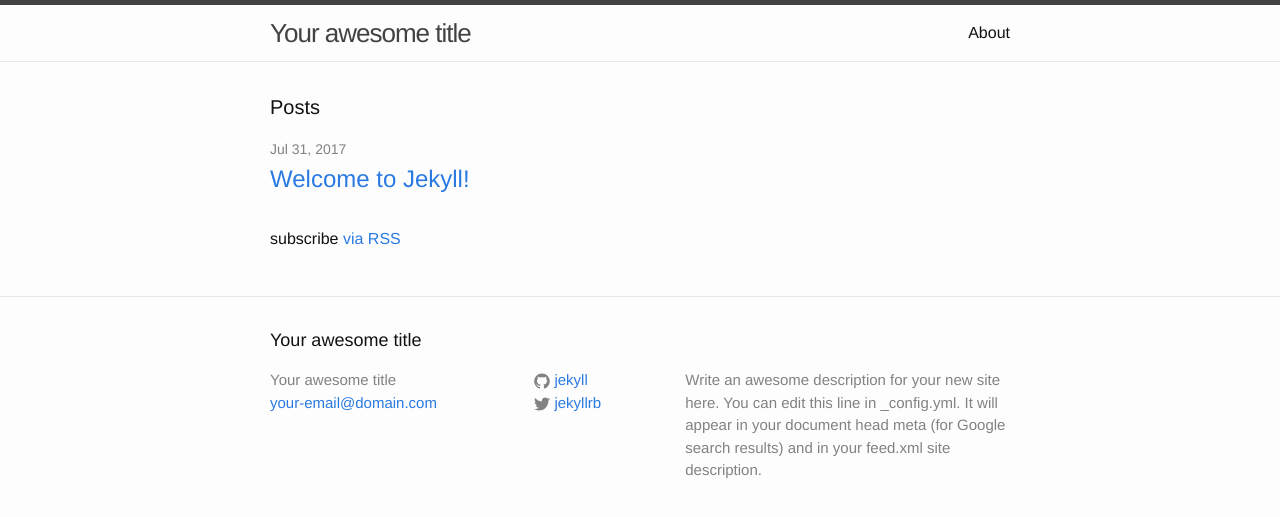
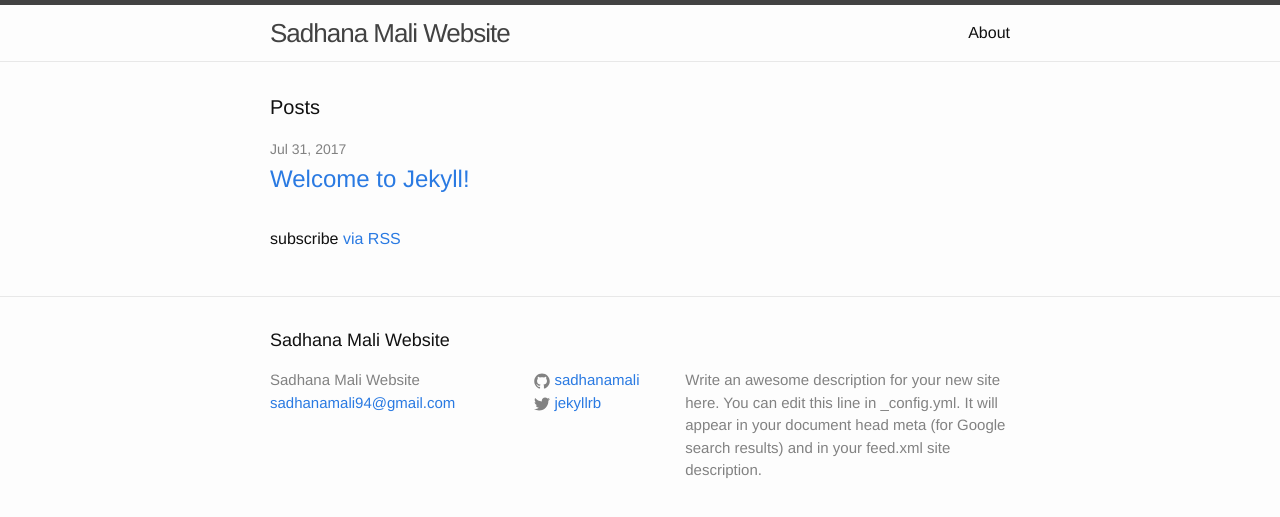
Before and after one commit to sadhanamali/sadhanamali.github.io, a Jekyll site: the page built from index.html, in a window 1280 px wide. Shown: the top 517 px of the page. Built offline with Jekyll 4.4.1, drawn with Linux system fonts in a browser that asks for light colours.

Commit message:
changes done at 10:52 by vikash

```diff
--- a/_config.yml
+++ b/_config.yml
@@ -6,8 +6,8 @@
 # 'jekyll serve'. If you change this file, please restart the server process.
 
 # Site settings
-title: Your awesome title
-email: your-email@domain.com
+title: Sadhana Mali Website
+email: sadhanamali94@gmail.com
 description: > # this means to ignore newlines until "baseurl:"
   Write an awesome description for your new site here. You can edit this
   line in _config.yml. It will appear in your document head meta (for
@@ -15,7 +15,7 @@ description: > # this means to ignore newlines until "baseurl:"
 baseurl: "" # the subpath of your site, e.g. /blog
 url: "http://yourdomain.com" # the base hostname & protocol for your site
 twitter_username: jekyllrb
-github_username:  jekyll
+github_username:  sadhanamali
 
 # Build settings
 markdown: kramdown
```
